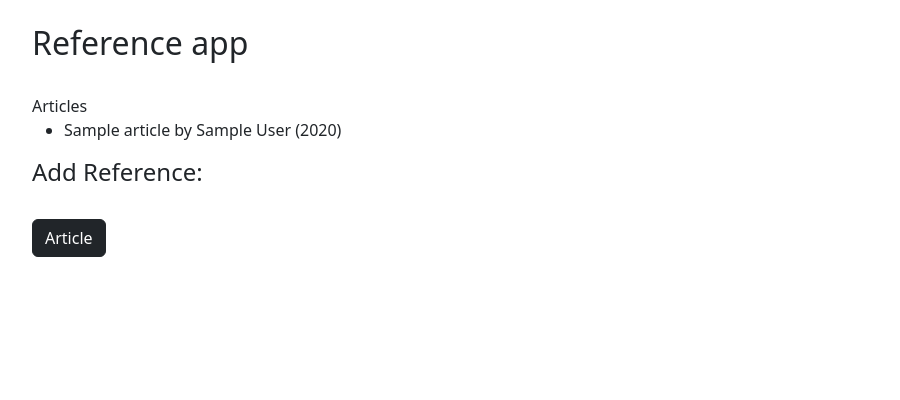
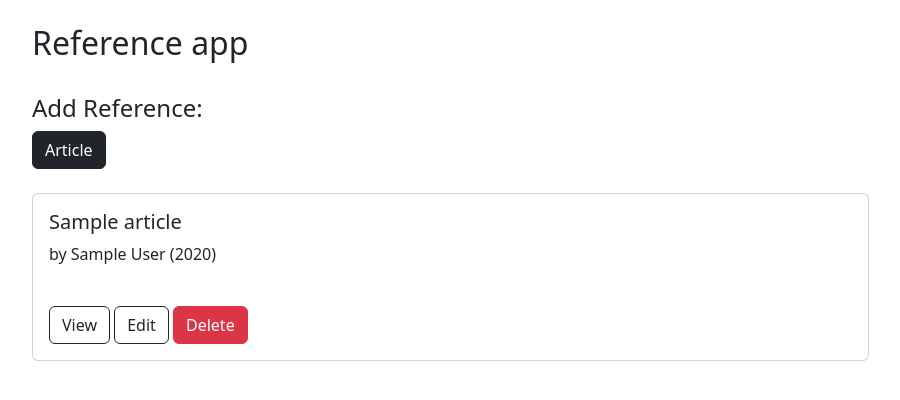
Before and after one commit to matimove/miniprojekti, a Flask app: template src/templates/index.html in a window 1280 px wide. Shown: the top 400 px of the page, without its empty margins (50-950 px from the left). Run offline with Flask 3, Linux system fonts and the light colour scheme; the template is opened without the code that fills it: most values are stand-ins (such as "Sample title", 1, 10 or a date in 2020).

Commit message:
Show articles in boxes and add buttons

```diff
--- a/src/templates/index.html
+++ b/src/templates/index.html
@@ -21,23 +21,29 @@ Reference app
     </div>
   {% endif %}
 {% endwith %}
-<div>
-  Articles
-</div>
 
 {% if message %}
     <p>{{ message }}</p>
-{% else %}
-    <ul>
-    {% for article in articles %}
-        <li>{{ article.title }} by {{ article.author }} ({{ article.year }})</li>
-    {% endfor %}
-    </ul>
 {% endif %}
 
-<h4>Add Reference:</h4></br>
+<h4>Add Reference:</h4>
 <div>
   <a href="/add-article" class="btn btn-dark">Article</a>
-</div>
+</div> </br>
+
+{% for article in articles %}
+  <div class="card w-75 mb-3">
+    <div class="card-body">
+      <h5 class="card-title">{{ article.title }}</h5>
+      <p class="card-text"> by {{ article.author }} ({{ article.year }})</p></br>
+      <a href="#" class="btn btn-outline-dark">View</a>
+      <a href="#" class="btn btn-outline-dark">Edit</a>
+      <a href="#" class="btn btn-danger">Delete</a>
+    </div>
+  </div></br>
+
+{% endfor %}
+
+
 
 {% endblock %}
```
